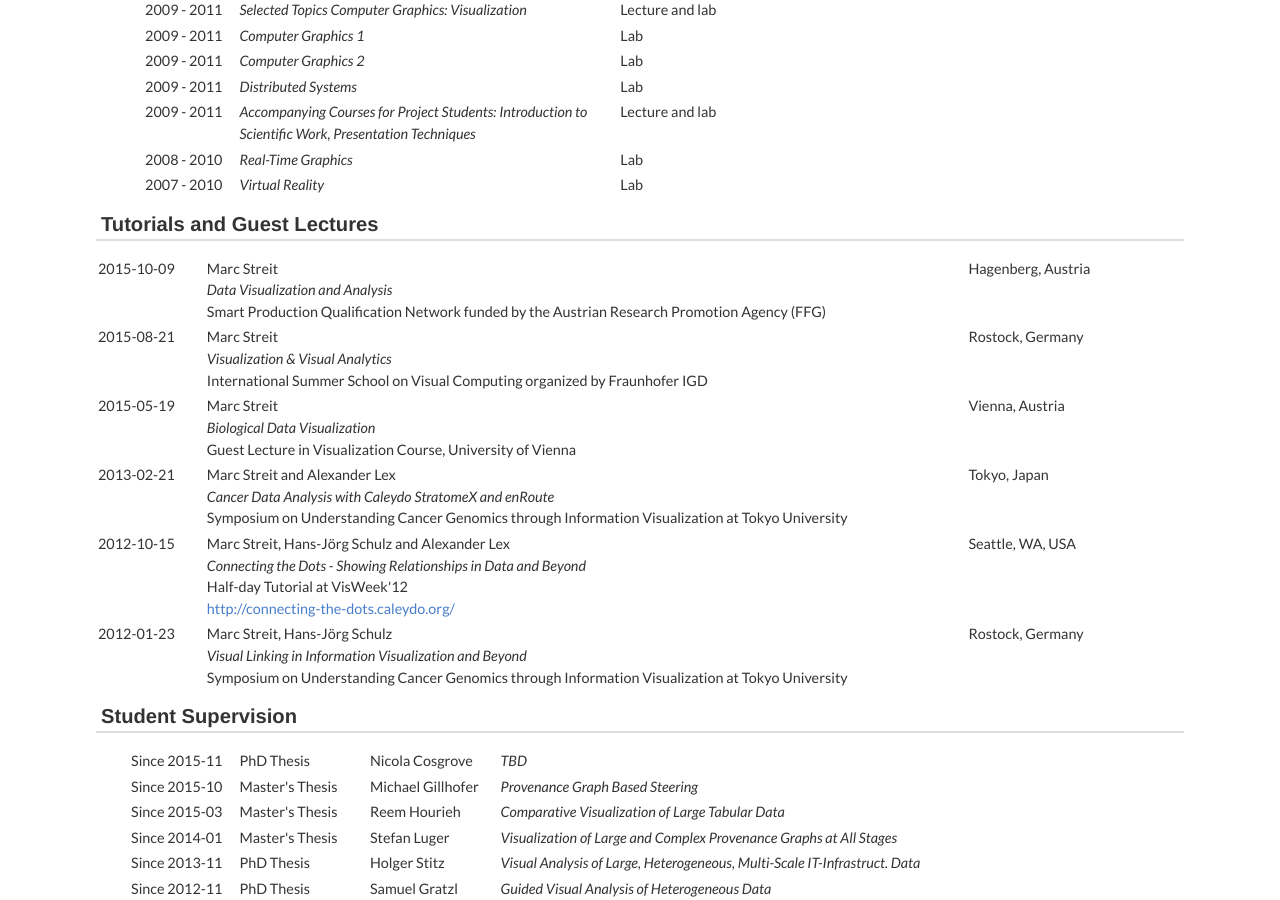
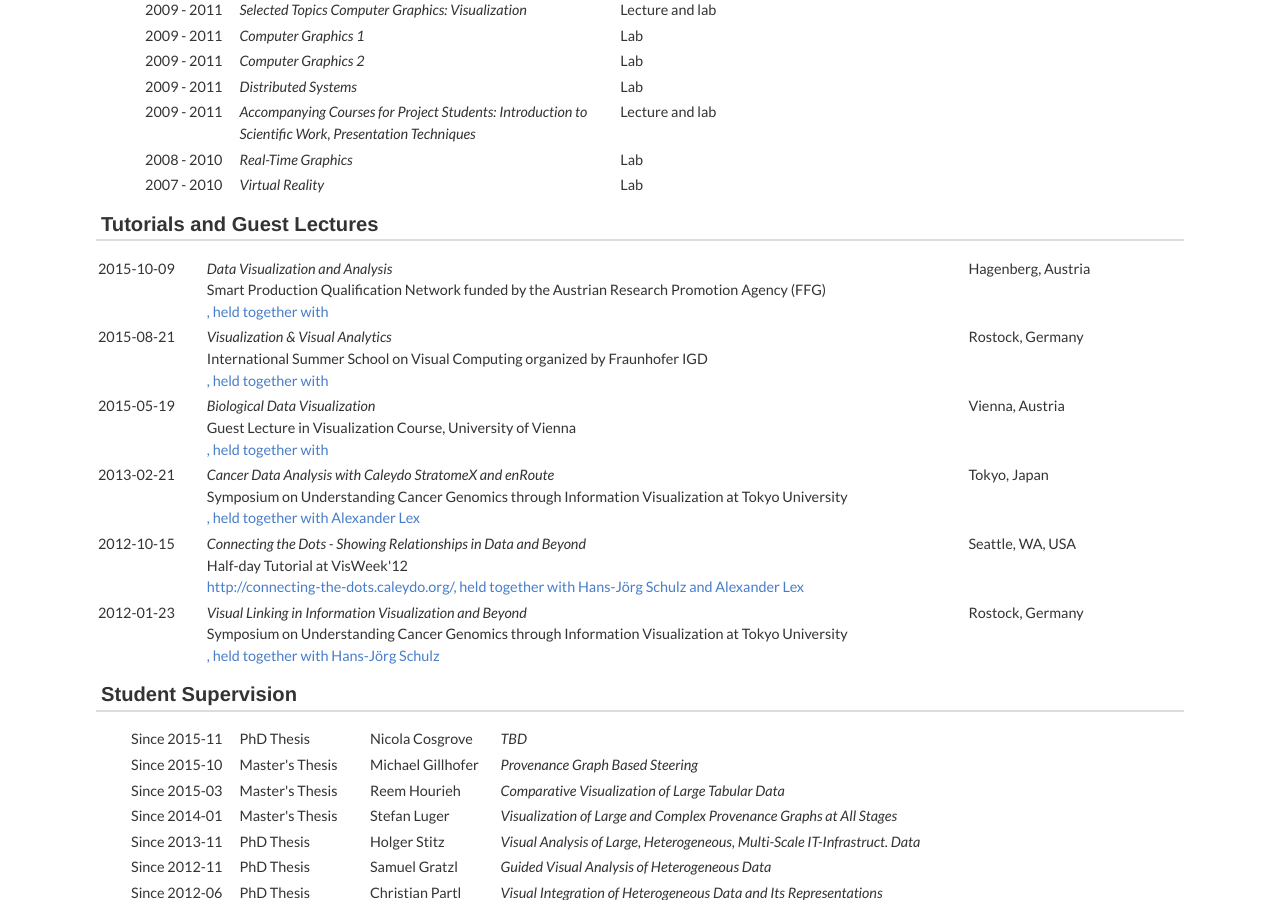
Before and after one commit to mstreit/mstreit.github.io, a Jekyll site: the page built from teaching.md, in a window 1280 px wide and 900 px high, scrolled down 683 px. Built offline with Jekyll 4.4.1, drawn with Linux system fonts in a browser that asks for light colours; nearby versions of some CDN libraries; some web fonts are replaced.

Commit message:
fixed tut authors

```diff
--- a/_data/tutorials.yml
+++ b/_data/tutorials.yml
@@ -2,35 +2,35 @@
   event: Smart Production Qualification Network funded by the Austrian Research Promotion Agency (FFG)
   date: 2015-10-09
   location: Hagenberg, Austria
-  authors: Marc Streit
+  authors:
 
 - title: Visualization & Visual Analytics
   event: International Summer School on Visual Computing organized by Fraunhofer IGD
   date: 2015-08-21
   location: Rostock, Germany
-  authors: Marc Streit
+  authors:
 
 - title: Biological Data Visualization
   event: Guest Lecture in Visualization Course, University of Vienna
   date: 2015-05-19
   location: Vienna, Austria
-  authors: Marc Streit
+  authors:
 
 - title: Cancer Data Analysis with Caleydo StratomeX and enRoute
   event: Symposium on Understanding Cancer Genomics through Information Visualization at Tokyo University
   date: 2013-02-21
   location: Tokyo, Japan
-  authors: Marc Streit and Alexander Lex
+  authors: Alexander Lex
 
 - title: Connecting the Dots - Showing Relationships in Data and Beyond
   event: Half-day Tutorial at VisWeek'12
   date: 2012-10-15
   location: Seattle, WA, USA
-  authors: Marc Streit, Hans-Jörg Schulz and Alexander Lex
+  authors: Hans-Jörg Schulz and Alexander Lex
   website: http://connecting-the-dots.caleydo.org/
 
 - title: Visual Linking in Information Visualization and Beyond
   event: Symposium on Understanding Cancer Genomics through Information Visualization at Tokyo University
   date: 2012-01-23
   location: Rostock, Germany
-  authors: Marc Streit, Hans-Jörg Schulz
+  authors: Hans-Jörg Schulz
--- a/_layouts/teaching.html
+++ b/_layouts/teaching.html
@@ -114,7 +114,7 @@ layout: default
     {% for tut in site.data.tutorials %}
     <tr>
       <td>{{ tut.date }}</td>
-      <td>{{ tut.authors }}<br /><i>{{ tut.title }}</i><br />{{ tut.event }}<br /><a href="{{ tut.website }}">{{ tut.website }}</a></td>
+      <td><i>{{ tut.title }}</i><br />{{ tut.event }}<br /><a href="{{ tut.website }}">{{ tut.website }}, held together with {{ tut.authors }}</a></td>
       <td>{{ tut.location }}</td>
     </tr>
     {% endfor %}
```
